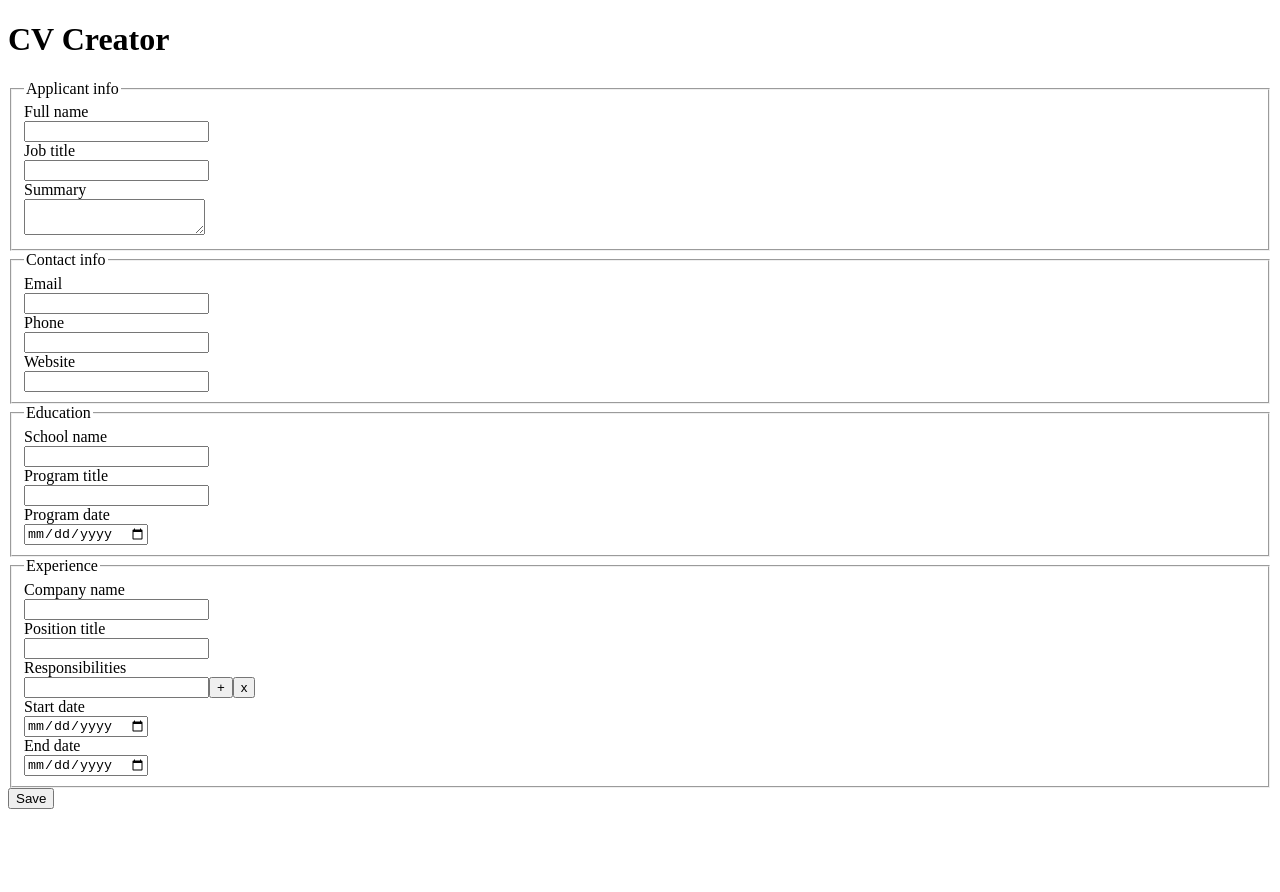
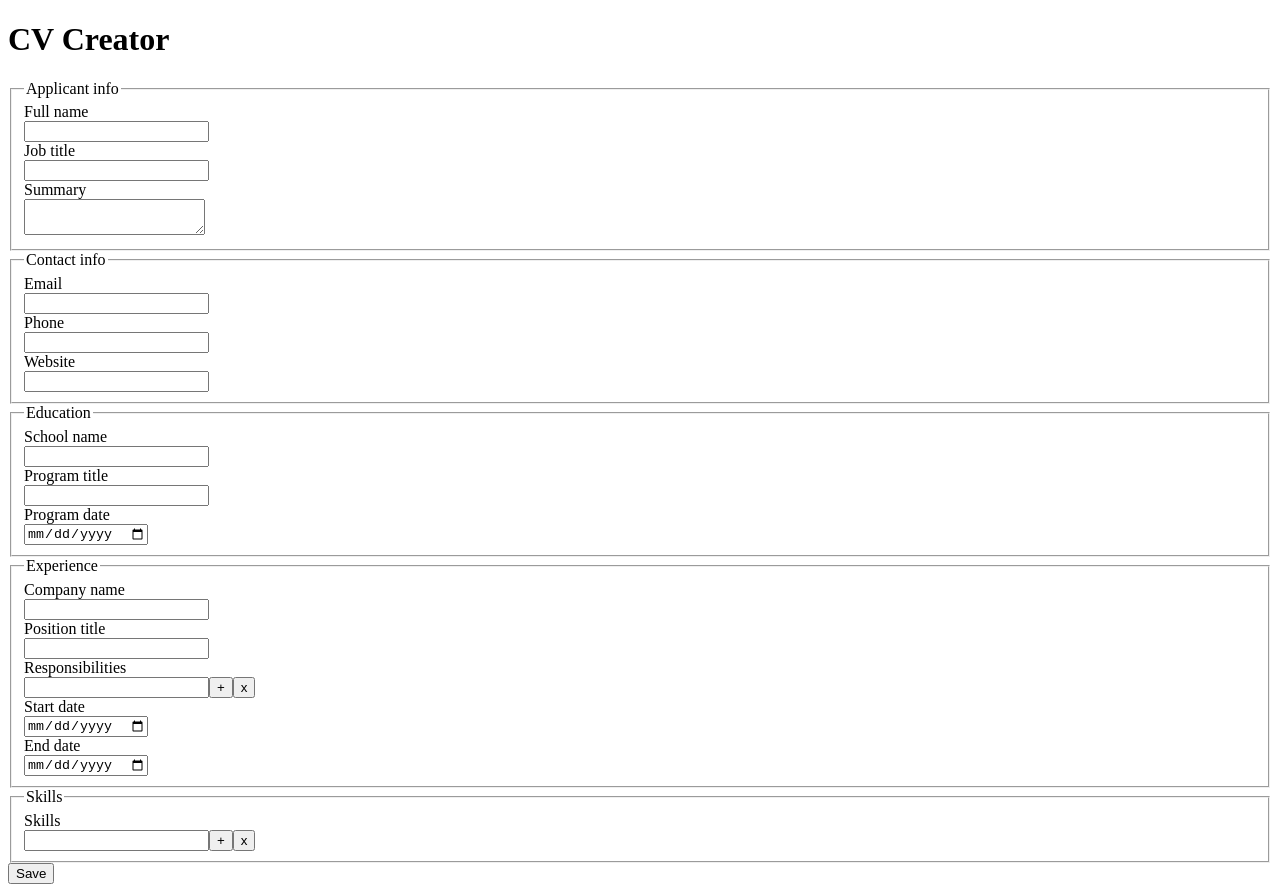
Before and after one commit to seraph404/resume-app, a React (Vite) app: page / in a window 1280 px wide. Before the commit the page ends 817 px from the top, so only its background shows below. Built offline with nearby package versions, Linux system fonts and the light colour scheme.

Commit message:
Add Skills component

```diff
--- a/src/App.jsx
+++ b/src/App.jsx
@@ -4,6 +4,7 @@ import ApplicantInfo from "./components/ApplicantInfo";
 import ContactInfo from "./components/ContactInfo";
 import Education from "./components/Education";
 import Experience from "./components/Experience";
+import Skills from "./components/Skills";
 
 import "./styles/App.css";
 
@@ -40,6 +41,8 @@ function App() {
     startDate: "",
     endDate: "",
   });
+
+  const [skills, setSkills] = useState([""]);
 
   const [isEditing, setIsEditing] = useState(true);
 
@@ -84,6 +87,7 @@ function App() {
           setExperience={setExperience}
           isEditing={isEditing}
         />
+        <Skills skills={skills} setSkills={setSkills} isEditing={isEditing} />
       </>
     );
   }
@@ -91,6 +95,7 @@ function App() {
   return isEditing ? (
     <form
       className="form-container"
+      noValidate
       onSubmit={(e) => {
         e.preventDefault();
         setIsEditing(false);
```
